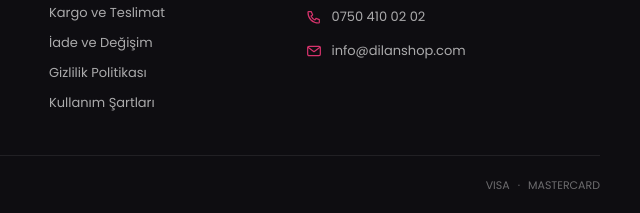
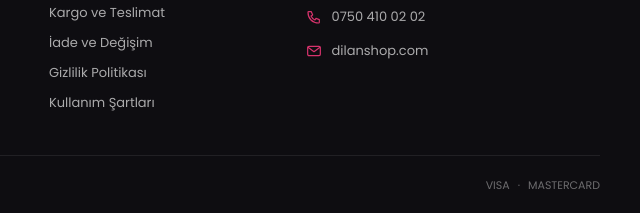
Before and after one commit to yuyuhah29-code/dilanshop, a plain HTML site: page dilan-shop/index.html in a window 1280 px wide. Shown: the part 2581-2794 px from the top of the page, 640-1280 px from the left. Drawn offline with nearby package versions, Linux system fonts and the light colour scheme; a web font is replaced by a local one.

Commit message:
update nue

```diff
--- a/dilan-shop/index.html
+++ b/dilan-shop/index.html
@@ -236,7 +236,7 @@
         <ul class="footer-contact">
           <li><span data-icon="pin"></span><span data-i18n="footer.address"></span></li>
           <li><span data-icon="phone"></span><span>0750 410 02 02</span></li>
-          <li><span data-icon="mail"></span><span>info@dilanshop.com</span></li>
+          <li><span data-icon="mail"></span><span>dilanshop.com</span></li>
         </ul>
       </div>
     </div>
```
